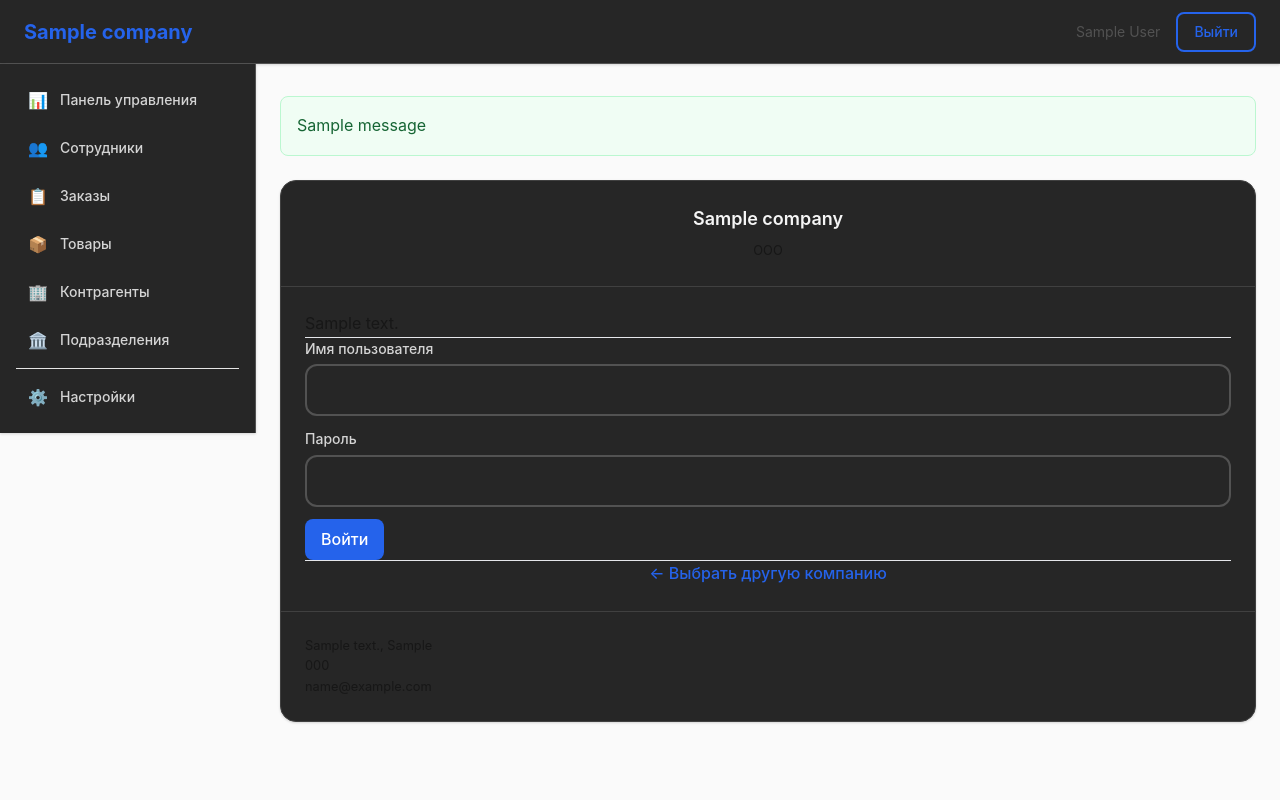
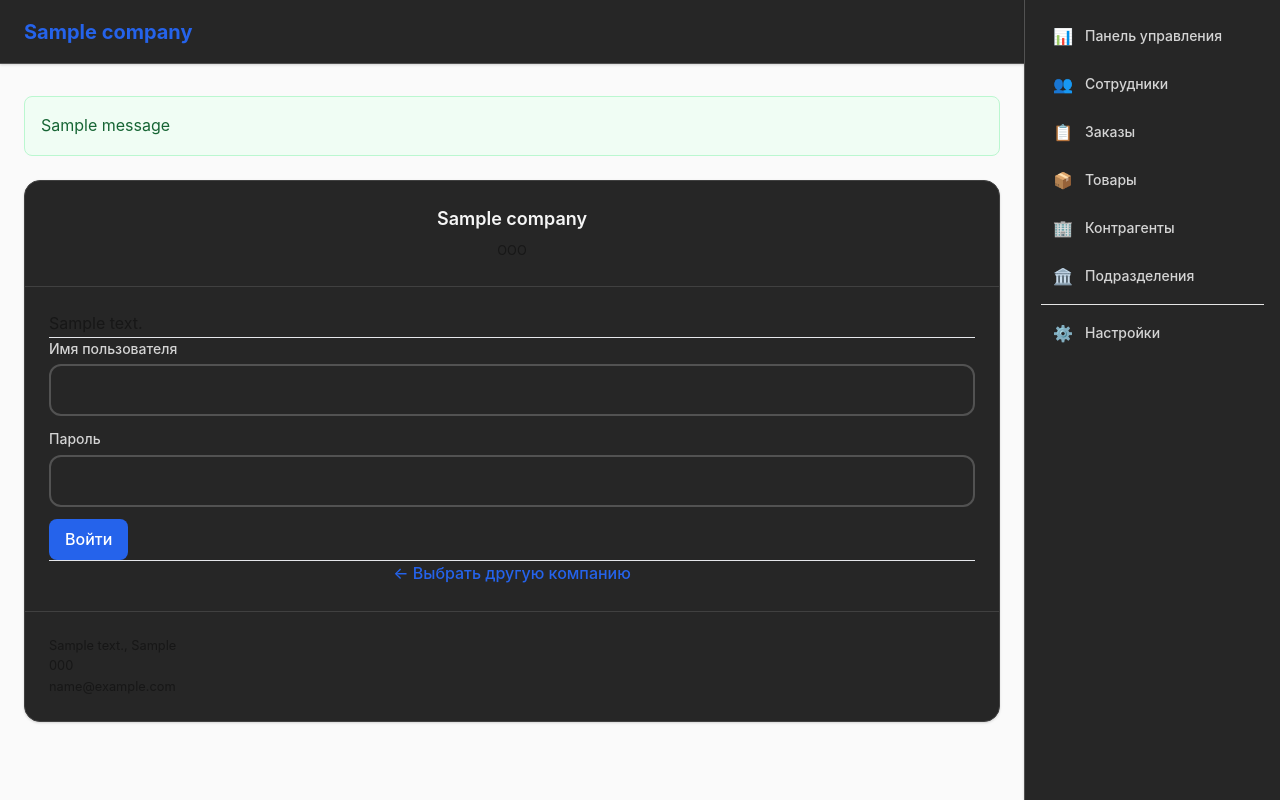
Before and after one commit to AGembickiy/purchases, a Django app: a page that uses templates/base.html in a window 1280 px wide. Run offline with Django 5.2, Linux system fonts and the light colour scheme; a user stored in the database is signed in; tables that the repository leaves empty hold one stand-in row (values such as "Sample post"); one stand-in notice (Sample message) is shown.

Commit message:
chore: update CSS assets and base template

```diff
--- a/static/css/output.css
+++ b/static/css/output.css
@@ -1086,8 +1086,12 @@
 .sidebar {
   width: var(--sidebar-width);
   background-color: var(--bg-secondary);
-  border-right: 1px solid var(--border-primary);
+  border-left: 1px solid var(--border-primary);
   box-shadow: var(--shadow-soft);
+  position: fixed;
+  right: 0px;
+  top: 0px;
+  z-index: 50;
   height: 100%;
   overflow-y: auto;
 }
@@ -1101,6 +1105,15 @@
 .sidebar-nav {
   padding: 1rem;
 }
+
+/* Основной контент с учетом правого sidebar */
+
+.main-content {
+  margin-right: var(--sidebar-width);
+  transition: margin-right 0.3s ease;
+}
+
+/* Основной layout для страниц с sidebar справа */
 
 .sidebar-link {
   display: flex;
@@ -1595,10 +1608,6 @@
 
 .me-2 {
   margin-inline-end: 0.5rem;
-}
-
-.ml-0 {
-  margin-left: 0px;
 }
 
 .ml-1 {
--- a/templates/base.html
+++ b/templates/base.html
@@ -75,8 +75,31 @@
     </nav>
 
     <!-- Контейнер для Vue приложения и Django контента -->
-    <div class="flex">
-        <!-- Боковая панель навигации -->
+    <div class="relative">
+        <!-- Основной контент -->
+        <main class="{% if request.current_company %}main-content{% endif %}">
+            <!-- Область для Vue.js приложения -->
+            <div id="app" class="hidden"></div>
+
+            <!-- Django контент -->
+            <div id="django-content" class="page-container">
+                <!-- Сообщения -->
+                {% if messages %}
+                    <div class="mb-6">
+                        {% for message in messages %}
+                        <div class="alert alert-{{ message.tags|default:'info' }} mb-4">
+                            {{ message }}
+                        </div>
+                        {% endfor %}
+                    </div>
+                {% endif %}
+
+                <!-- Основной контент страницы -->
+                {% block content %}{% endblock %}
+            </div>
+        </main>
+
+        <!-- Боковая панель навигации (справа) -->
         {% if request.current_company %}
         <aside class="sidebar">
             <nav class="sidebar-nav">
@@ -153,29 +176,6 @@
             </nav>
         </aside>
         {% endif %}
-
-        <!-- Основной контент -->
-        <main class="flex-1 {% if request.current_company %}ml-0{% endif %}">
-            <!-- Область для Vue.js приложения -->
-            <div id="app" class="hidden"></div>
-
-            <!-- Django контент -->
-            <div id="django-content" class="page-container">
-                <!-- Сообщения -->
-                {% if messages %}
-                    <div class="mb-6">
-                        {% for message in messages %}
-                        <div class="alert alert-{{ message.tags|default:'info' }} mb-4">
-                            {{ message }}
-                        </div>
-                        {% endfor %}
-                    </div>
-                {% endif %}
-
-                <!-- Основной контент страницы -->
-                {% block content %}{% endblock %}
-            </div>
-        </main>
     </div>
 
     <!-- Vue.js приложение (загружается динамически) -->
```
Also changed, not shown: static/src/input.css (+20 -2 lines).
